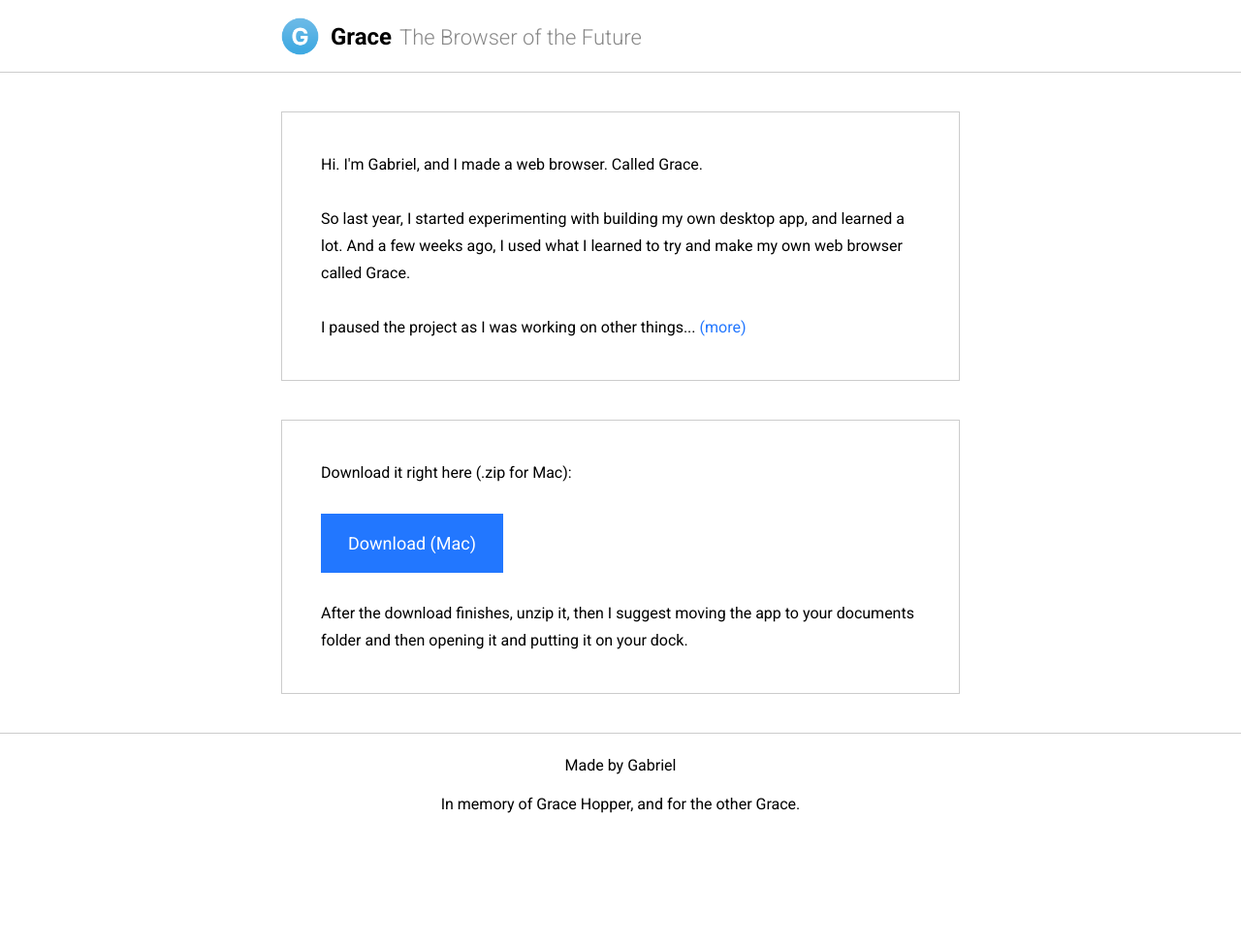
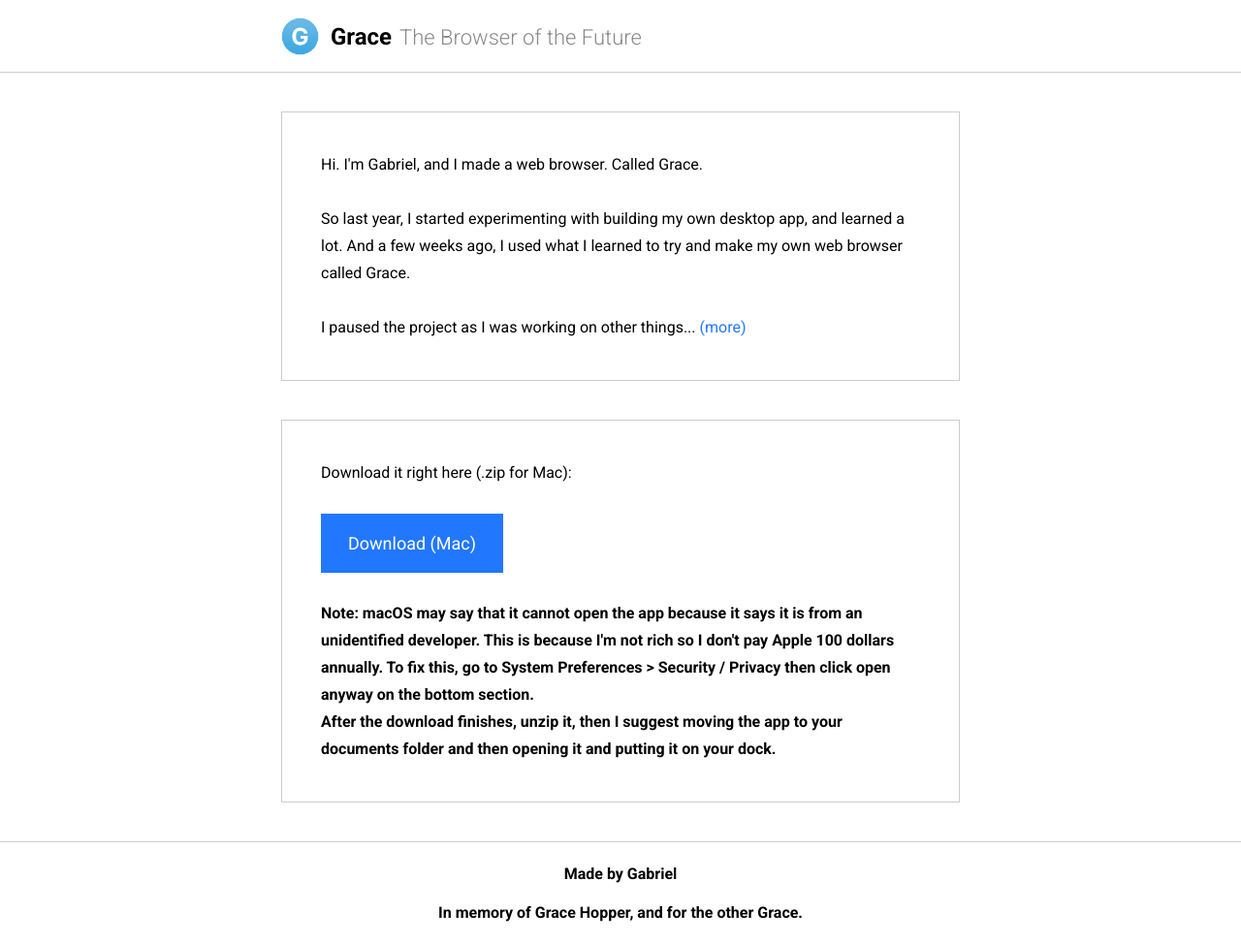
Before and after one commit to gaberomualdo/grace-browser-sites, a plain HTML site: page browser.grace/index.html in a window 1280 px wide. Shown: the whole page at 97% size. Before the commit the page ends 862 px from the top, so only its background shows below. Drawn offline with Linux system fonts and the light colour scheme.

Commit message:
Update index.html

```diff
--- a/browser.grace/index.html
+++ b/browser.grace/index.html
@@ -160,6 +160,7 @@ Download it right here (.zip for Mac):
 </pre>
       <a class="download" href="Grace.zip" download>Download (Mac)</a>
 <pre>
+<strong>Note: macOS may say that it cannot open the app because it says it is from an unidentified developer. This is because I'm not rich so I don't pay Apple 100 dollars annually. To fix this, go to System Preferences > Security / Privacy then click open anyway on the bottom section.
 After the download finishes, unzip it, then I suggest moving the app to your documents folder and then opening it and putting it on your dock.
 </pre>
     </div>
```
